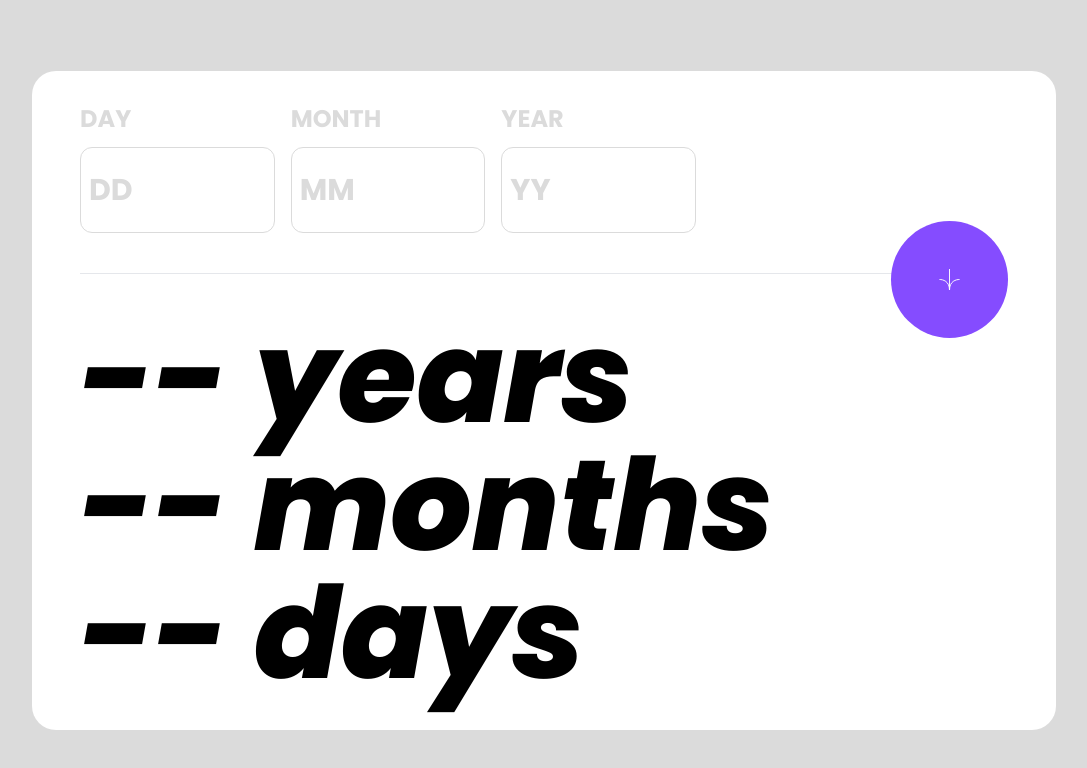
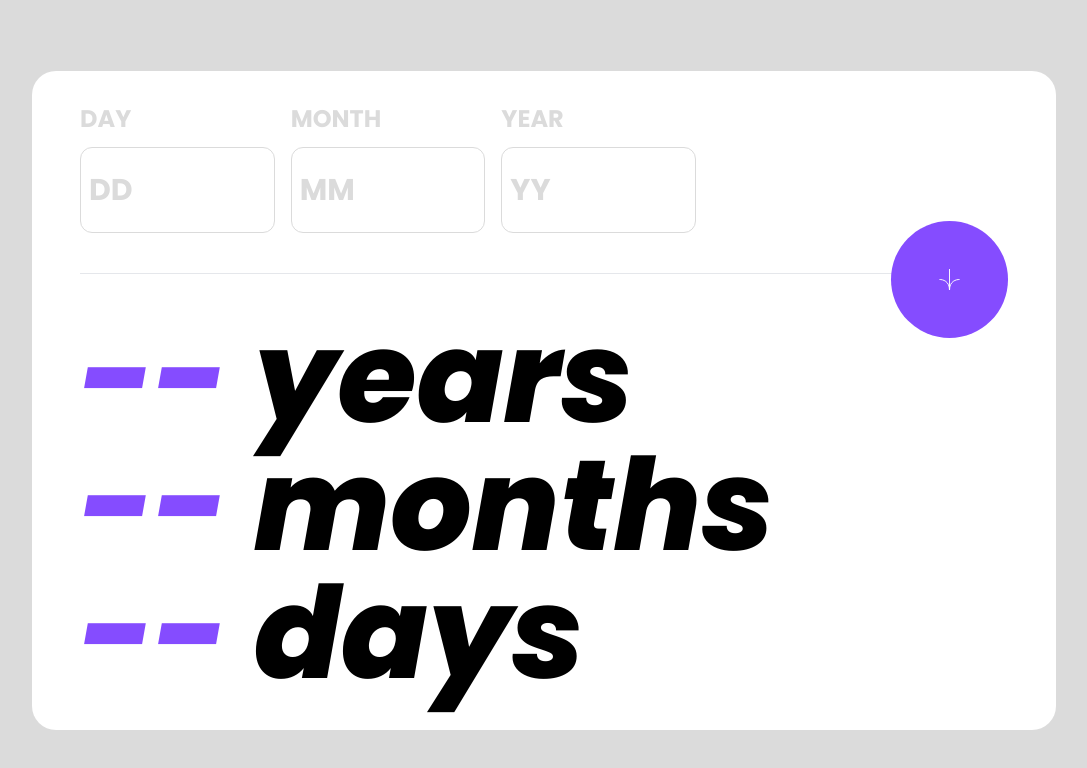
Before and after one commit to gracebir/age-calculator, a website: page src/index.html in a window 1280 px wide. Shown: the whole page, without its empty margins (96-1183 px from the left). Drawn offline with Linux system fonts and the light colour scheme.

Commit message:
age result design

```diff
--- a/src/index.html
+++ b/src/index.html
@@ -29,9 +29,9 @@
             </button>
         </form>
         <div>
-            <h1 class="text-4xl lg:text-9xl font-extrabold italic"><span id="ryear">--</span> years</h1>
-            <h1 class="text-4xl lg:text-9xl font-extrabold italic"><span id="rmonths">--</span> months</h1>
-            <h1 class="text-4xl lg:text-9xl font-extrabold italic"><span id="rdays">--</span> days</h1>
+            <h1 class="text-4xl lg:text-9xl font-extrabold italic"><span class="text-color-purple" id="ryear">--</span> years</h1>
+            <h1 class="text-4xl lg:text-9xl font-extrabold italic"><span class="text-color-purple" id="rmonths">--</span> months</h1>
+            <h1 class="text-4xl lg:text-9xl font-extrabold italic"><span class="text-color-purple" id="rdays">--</span> days</h1>
         </div>
     </div>
     <script src="main.js"></script>
```
Also changed, not shown: dist/output.css.
